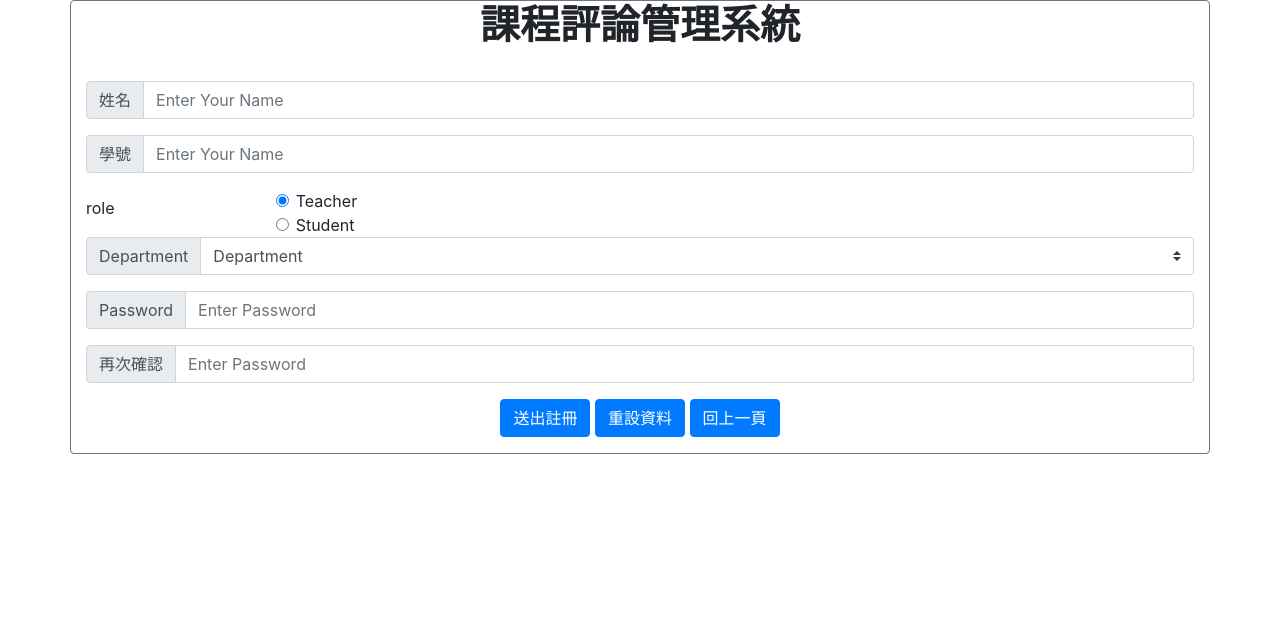
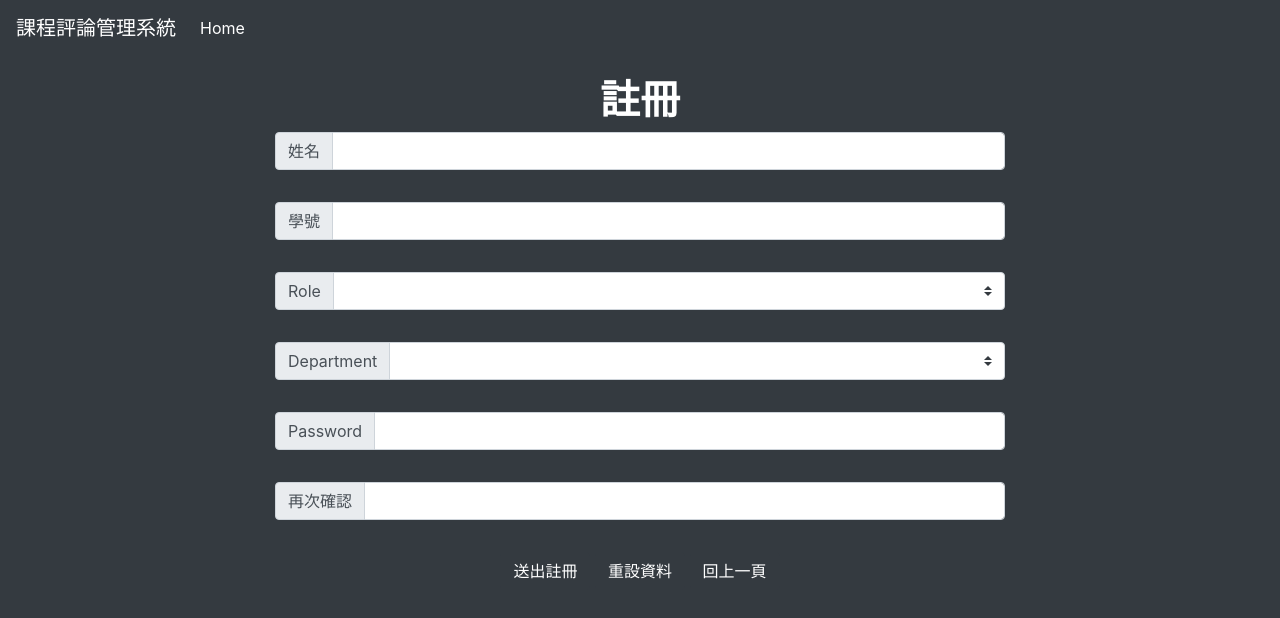
Before and after one commit to Iotalh/Class-Manager, a PHP site: page /signup.php in a window 1280 px wide. Shown: the top 618 px of the page. Run offline with PHP 8.4, Linux system fonts and the light colour scheme.

Commit message:
💄 Improve UI

```diff
--- /dev/null
+++ b/css/nav.css
@@ -0,0 +1,14 @@
+body {
+    background-color: #343a40 !important;
+}
+
+.nav-btn{
+    color: white;
+    text-decoration: none;
+}
+.nav-btn:hover{
+    color: rgba(255, 255, 255, 0.7);
+}
+.container{
+    margin: 60px auto;
+}
--- a/signup.php
+++ b/signup.php
@@ -13,24 +13,25 @@ if(isset($_POST['submit_info'])){
 		if(($username==$_POST["username"]) && ($password_check == 'true')){
 			$_SESSION["loginMember"]=$username;
 			$message="登入成功";
-			echo "<script>alert('$message'); location.href='board.php';</script>";
+			echo "<script>alert('$message'); location.href = 'board.php';</script>";
 		}else if($username!=$_POST["username"]){
 			$message="username error, please relogin";
-			echo "<script>alert('$message'); location.href='login.php';</script>";
+			echo "<script>alert('$message'); location.href = 'login.php';</script>";
 		}else if($passwd!=$_POST["passwd"]){
 			$message="password error, please relogin";
-			echo "<script>alert('$message'); location.href='login.php';</script>";
+			echo "<script>alert('$message'); location.href = 'login.php';</script>";
 		}
 	}
 	else{
 		$message="輸入的兩次密碼不符，請重新輸入";
-		echo "<script>alert('$message'); location.href='login.php';</script>";
+		echo "<script>alert('$message'); location.href = 'login.php';</script>";
 	}
 }
 ?>
 
 <!DOCTYPE html>
 <html lang="en">
+
 <head>
 	<meta charset="UTF-8">
 	<meta name="viewport" content="width=device-width, initial-scale=1.0">
@@ -39,89 +40,128 @@ if(isset($_POST['submit_info'])){
 	<script src="https://code.jquery.com/jquery-3.5.1.slim.min.js"></script>
 	<script src="https://cdn.jsdelivr.net/npm/popper.js@1.16.0/dist/umd/popper.min.js"></script>
 	<script src="https://stackpath.bootstrapcdn.com/bootstrap/4.5.0/js/bootstrap.min.js"></script>
+	<link rel="stylesheet" href="css/nav.css">
 	<title>註冊</title>
 </head>
+
 <body>
-	<div class="container border border-secondary rounded">
+	<header class="navbar navbar-expand navbar-dark flex-column flex-md-row bd-navbar">
+		<nav class="navbar navbar-expand-lg navbar-dark bg-dark fixed-top">
+			<a class="navbar-brand" href="index.php">課程評論管理系統</a>
+			<button class="navbar-toggler" type="button" data-toggle="collapse" data-target="#navbarSupportedContent"
+				aria-controls="navbarSupportedContent" aria-expanded="false" aria-label="Toggle navigation">
+				<span class="navbar-toggler-icon"></span>
+			</button>
+
+			<div class="collapse navbar-collapse" id="navbarSupportedContent">
+				<ul class="navbar-nav mr-auto">
+					<li class="nav-item active">
+						<a class="nav-link" href="index.php">Home <span class="sr-only">(current)</span></a>
+					</li>
+
+				</ul>
+			</div>
+		</nav>
+	</header>
+	<div class="container-fluid post text-white bg-dark">
+		<div class="container">
 			<div class="row">
 				<div class="col-sm">
-				<h1 class="font-weight-bolder text-center">課程評論管理系統</h1>
+					<h1 class="font-weight-bolder text-center">註冊</h1>
 				</div>
 			</div>
-		<br>
-			<form method="POST" name = "formPost" action = "" onSubmit="return checkForm();">
-
-
+			<form method="POST" name="formPost" action="" onSubmit="return checkForm();">
+				<div class="form-group row justify-content-md-center">
+					<div class="col-8">
 						<div class="input-group mb-3">
 							<div class="input-group-prepend">
 								<span class="input-group-text" id="basic-addon1">姓名</span>
 							</div>
- 				<input type="text" class="form-control" placeholder="Enter Your Name" aria-label="Username" aria-describedby="basic-addon1"name="name" id="name">
-			</div>
-
-
-			<div class="input-group mb-3">
-  				<div class="input-group-prepend">
-			    	<span class="input-group-text" id="basic-addon1">學號</span>
-				</div>
- 				<input type="text" class="form-control" placeholder="Enter Your Name" aria-label="Username" aria-describedby="basic-addon1"name="Id" id="Id">
-			</div>
-
-
-
-			<div class="row">
-				<legend class="col-form-label col-sm-2 pt-e">role</legend>
-				<div class="col-auto">
-					<div class="form-check">
-						<input class="form-check-input" type="radio" name="boardsex" id="admin" value="admin" checked>
-						<label class="form-check-label" for="boardsex1">
-							Teacher
-						</label>
-					</div>
-					<div class="form-check">
-						<input class="form-check-input" type="radio" name="boardsex" id="student" value="student">
-						<label class="form-check-label" for="boardsex2">
-							Student
-						</label>
+							<input type="text" class="form-control" aria-label="Username"
+								aria-describedby="basic-addon1" name="name" id="name">
 						</div>
 					</div>
 				</div>
 
 
+				<div class="form-group row justify-content-md-center">
+					<div class="col-8">
+						<div class="input-group mb-3">
+							<div class="input-group-prepend">
+								<span class="input-group-text" id="basic-addon1">學號</span>
+							</div>
+							<input type="text" class="form-control" aria-label="Username"
+								aria-describedby="basic-addon1" name="Id" id="Id">
+						</div>
+					</div>
+				</div>
+				<div class="form-group row justify-content-md-center">
+					<div class="col-8">
+						<div class="input-group mb-3">
+							<div class="input-group-prepend">
+								<label class="input-group-text" for="inputGroupSelect01">Role</label>
+							</div>
+							<select class="custom-select" id="department">
+								<option value="" selected disabled hidden></option>
+								<option name="boardsex" id="admin" value="admin">Teacher</option>
+								<option name="boardsex" id="student" value="student">Student</option>
+							</select>
+						</div>
+					</div>
+				</div>
+
+				<div class="form-group row justify-content-md-center">
+					<div class="col-8">
 						<div class="input-group mb-3">
 							<div class="input-group-prepend">
 								<label class="input-group-text" for="inputGroupSelect01">Department</label>
 							</div>
 							<select class="custom-select" id="department">
-				  	<option value="" selected disabled hidden>Department</option>
+								<option value="" selected disabled hidden></option>
 								<option value="資傳系">資傳系</option>
 								<option value="資工系">資工系</option>
 								<option value="資英系">資英系</option>
 							</select>
 						</div>
-
+					</div>
+				</div>
+				<div class="form-group row justify-content-md-center">
+					<div class="col-8">
 						<div class="input-group mb-3">
 							<div class="input-group-prepend">
 								<span class="input-group-text" id="basic-addon1">Password</span>
 							</div>
- 				<input type="password" class="form-control" placeholder="Enter Password"  aria-describedby="basic-addon1"name="passwd" required>
+							<input type="password" class="form-control" aria-describedby="basic-addon1" name="passwd"
+								required>
 						</div>
-
+					</div>
+				</div>
+				<div class="form-group row justify-content-md-center">
+					<div class="col-8">
 						<div class="input-group mb-3">
 							<div class="input-group-prepend">
 								<span class="input-group-text" id="basic-addon1">再次確認</span>
 							</div>
- 				<input type="password" class="form-control" placeholder="Enter Password" aria-describedby="basic-addon1"name="passwd_check" required>
+							<input type="password" class="form-control" aria-describedby="basic-addon1" name="passwd_check" required>
+						</div>
+					</div>
 				</div>
 
+				<div class="form-group row justify-content-md-center">
+					<div class="col-8">
 						<div class="form-group row">
-				<div class="col-sm text-center" >
+							<div class="col-sm text-center">
 								<input name="action" type="hidden" id="action" value="add">
-					<input class="btn btn-primary" type="submit" name="submit_info" id="submit_info" value="送出註冊">
-					<input class="btn btn-primary" type="reset" name="button2" id="button2"value="重設資料">
-					<input class="btn btn-primary" type="button" name="button3" id="button3" value="回上一頁"onClick="window.history.back();">
+								<input class="btn btn-dark" type="submit" name="submit_info" id="submit_info"
+									value="送出註冊">
+								<input class="btn btn-dark" type="reset" name="button2" id="button2" value="重設資料">
+								<input class="btn btn-dark" type="button" name="button3" id="button3" value="回上一頁"
+									onClick="window.history.back();">
+							</div>
+						</div>
 					</div>
 				</div>
 			</form>
 		</div>
+	</div>
 </body>
```
Also changed, not shown: class_delete.php (+21 -0 lines), class_info.php (+23 -0 lines), class_update.php (+21 -0 lines), comment_delete.php (+50 -0 lines), comment_update.php (+49 -6 lines), css/comment.css (+15 -0 lines), index.php (+23 -0 lines), login.php (+46 -14 lines). Lines whose indentation alone changed are shown as unchanged.
